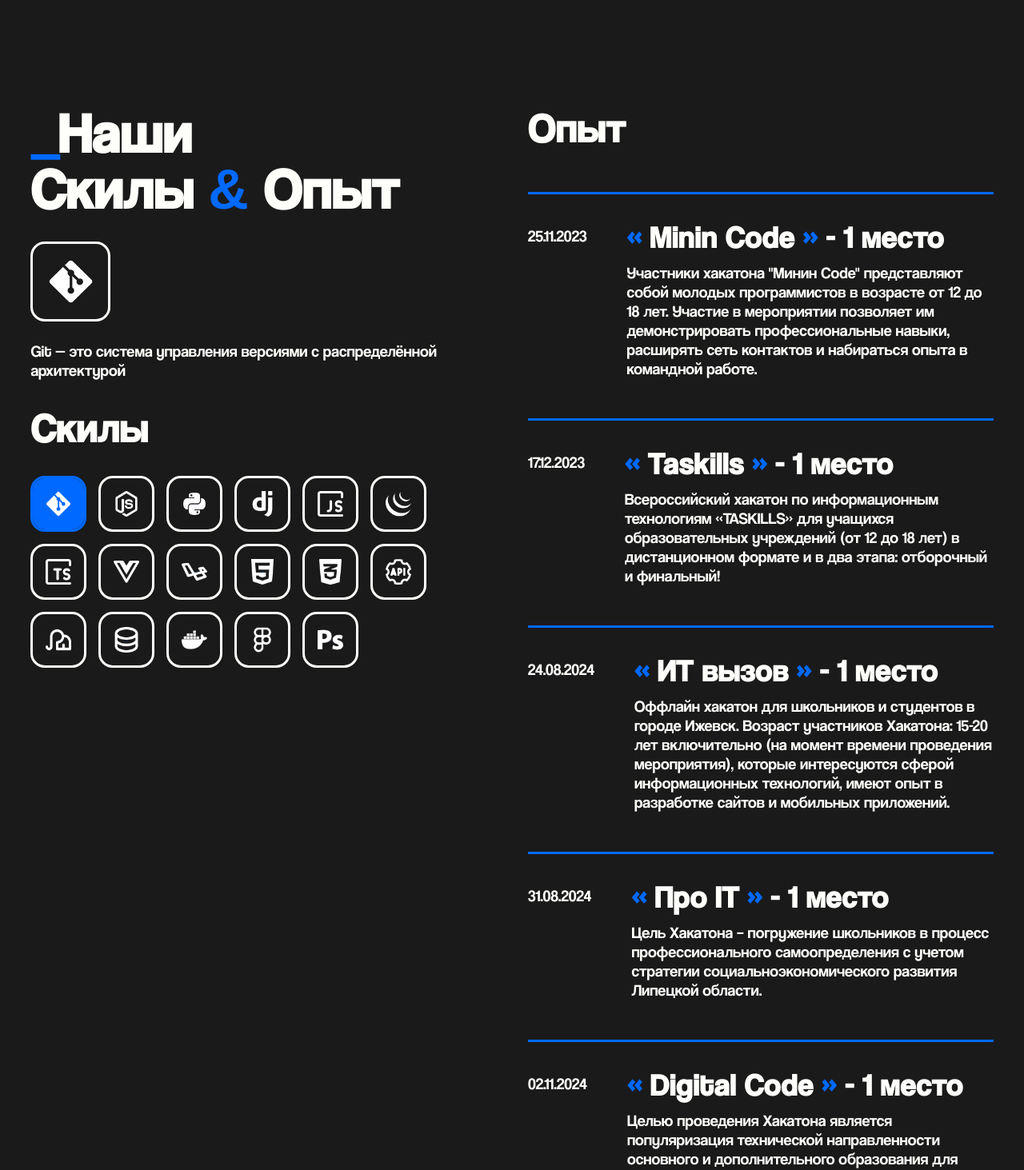
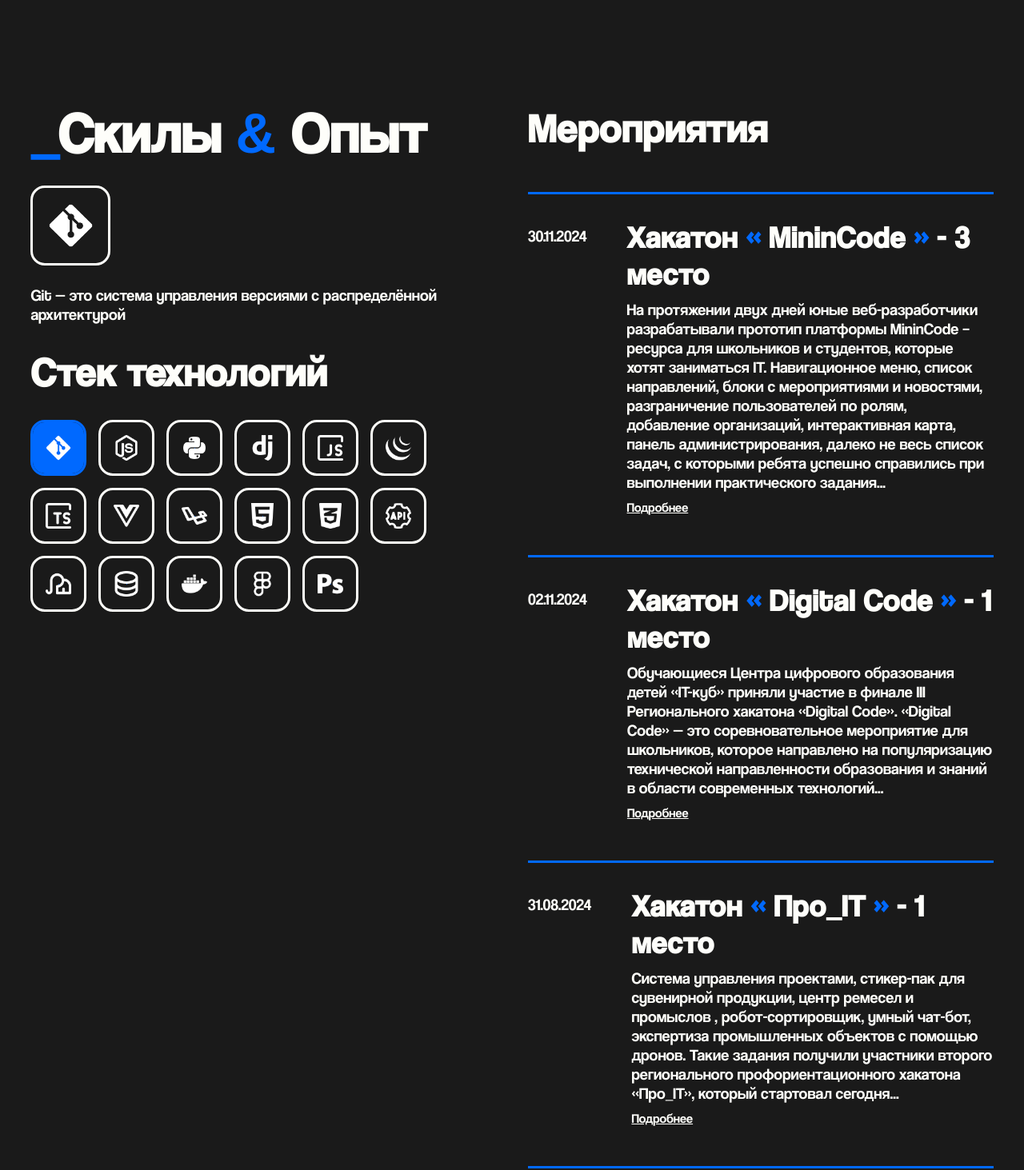
Before and after one commit to Centick/CodeMakers, a Vue app: page / in a window 1280 px wide. Shown: the part 1902-3365 px from the top of the page at 80% size. Built offline with nearby package versions, Linux system fonts and the light colour scheme.

Commit message:
update text skills and exp section
ResumeComponent

```diff
--- a/src/components/ResumeComponent.vue
+++ b/src/components/ResumeComponent.vue
@@ -4,14 +4,14 @@
         <div class="container skills__container">
             <div class="skills_block--sticky_parent">
                 <div class="skills_block skills_block--sticky">
-                    <h2><span class="blue">_</span>Наши Скилы&nbsp;<span class="and blue">&</span>&nbsp;Опыт</h2>
+                    <h2><span class="blue">_</span>Скилы&nbsp;<span class="and blue">&</span>&nbsp;Опыт</h2>
                     <div class="skills__inner">
                         <div class="skills-inner__img_wrap">
                             <img class="skills-inner__img" :src="`/img/skills/${skill_active.icon}`" :alt="skill_active.title">
                         </div>
                         <p class="skills-inner__text">{{ skill_active.description }}</p>
                     </div>
-                    <h3>Скилы</h3>
+                    <h3>Стек технологий</h3>
                     <div class="skills_wrap-skils">
                         <div @click="setActiveSkill(skills_datum.id)" class="skills_block-skils" :class="{'skills_block-skils_active': skill_active.id === skills_datum.id}" :key="skills_datum.id" v-for="skills_datum in skills_data">
                             <img :src="`/img/skills/${skills_datum.icon}`" :alt="skills_datum.title">
@@ -22,32 +22,25 @@
 
             <div class="skills_block">
                 <div class="skills_block-experience">
-                    <h3>Опыт</h3>
+                    <h3>Мероприятия</h3>
                 </div>
                 <div class="skills_block-experience">
                     <div class="experience">
-                        <p>25.11.2023</p>
+                        <p>30.11.2024</p>
                         <div class="experience_description">
-                            <h4><span class="blue">«</span> Minin Code <span class="blue">»</span> - 1 место</h4>
-                            <p>Участники хакатона "Минин Code" представляют собой молодых программистов в возрасте от 12 до 18 лет. Участие в мероприятии позволяет им демонстрировать профессиональные навыки, расширять сеть контактов и набираться опыта в командной работе.</p>
+                            <h4>Хакатон <span class="blue">« </span>MininCode <span class="blue">»</span> - 3 место</h4>
+                            <p>На протяжении двух дней юные веб-разработчики разрабатывали прототип платформы MininCode – ресурса для школьников и студентов, которые хотят заниматься IT. Навигационное меню, список направлений, блоки с мероприятиями и новостями, разграничение пользователей по ролям, добавление организаций, интерактивная карта, панель администрирования, далеко не весь список задач, с которыми ребята успешно справились при выполнении практического задания...</p>
+                            <a href="https://vk.com/jun48?w=wall-154387872_1014" target="_blank">Подробнее</a>
                         </div>
                     </div>
                 </div>
                 <div class="skills_block-experience">
                     <div class="experience">
-                        <p>17.12.2023</p>
+                        <p>02.11.2024</p>
                         <div class="experience_description">
-                            <h4><span class="blue">«</span> Taskills <span class="blue">»</span> - 1 место</h4>
-                            <p>Всероссийский хакатон по информационным технологиям «TASKILLS» для учащихся образовательных учреждений (от 12 до 18 лет) в дистанционном формате и в два этапа: отборочный и финальный!</p>
-                        </div>
-                    </div>
-                </div>
-                <div class="skills_block-experience">
-                    <div class="experience">
-                        <p>24.08.2024</p>
-                        <div class="experience_description">
-                            <h4><span class="blue">«</span> ИТ вызов <span class="blue">»</span> - 1 место</h4>
-                            <p>Оффлайн хакатон для школьников и студентов в городе Ижевск. Возраст участников Хакатона: 15-20 лет включительно (на момент времени проведения мероприятия), которые интересуются сферой информационных технологий, имеют опыт в разработке сайтов и мобильных приложений.</p>
+                            <h4>Хакатон <span class="blue">« </span>Digital Code <span class="blue">»</span> - 1 место</h4>
+                            <p>Обучающиеся Центра цифрового образования детей «IT-куб» приняли участие в финале III Регионального хакатона «Digital Code». «Digital Code» — это соревновательное мероприятие для школьников, которое направлено на популяризацию технической направленности образования и знаний в области современных технологий...</p>
+                            <a href="https://vk.com/wall-184246628_3383" target="_blank">Подробнее</a>
                         </div>
                     </div>
                 </div>
@@ -55,17 +48,59 @@
                     <div class="experience">
                         <p>31.08.2024</p>
                         <div class="experience_description">
-                            <h4><span class="blue">«</span> Про IT <span class="blue">»</span> - 1 место</h4>
-                            <p>Цель Хакатона – погружение школьников в процесс профессионального самоопределения с учетом стратегии социальноэкономического развития Липецкой области. </p>
+                            <h4>Хакатон <span class="blue">« </span>Про_IT <span class="blue">»</span> - 1 место</h4>
+                            <p>Система управления проектами, стикер-пак для сувенирной продукции, центр ремесел и промыслов , робот-сортировщик, умный чат-бот, экспертиза промышленных объектов с помощью дронов. Такие задания получили участники второго регионального профориентационного хакатона «Про_IT», который стартовал сегодня...</p>
+                            <a href="https://vk.com/wall-184246628_3149" target="_blank">Подробнее</a>
                         </div>
                     </div>
                 </div>
                 <div class="skills_block-experience">
                     <div class="experience">
-                        <p>02.11.2024</p>
+                        <p>25.08.2024</p>
                         <div class="experience_description">
-                            <h4><span class="blue">«</span> Digital Code <span class="blue">»</span> - 1 место</h4>
-                            <p>Целью проведения Хакатона является популяризация технической направленности основного и дополнительного образования для школьников, науки и знаний в области современных технологий в Липецкой области.</p>
+                            <h4>Хакатон <span class="blue">« </span>ИТ-вызов <span class="blue">»</span> - 1 место</h4>
+                            <p>В Ижевском центре цифрового образования детей IT-куб завершился Всероссийский хакатон по кибербезопасности «ИТ-вызов». В очный этап хакатона трека «Веб-разработка» вышли 8 команд, 7 из них студенты СПО и ВУЗов. Липецкая команда юных программистов «Code Makers» (Илья Федосенко, Владислав Утяцкий, Жёлтиков Виталий) стала единственной, состоящей из школьников, но это не помешало ребятам занять победить...</p>
+                            <a href="https://vk.com/wall-184246628_3138" target="_blank">Подробнее</a>
+                        </div>
+                    </div>
+                </div>
+                <div class="skills_block-experience">
+                    <div class="experience">
+                        <p>28.06.2024</p>
+                        <div class="experience_description">
+                            <h4>Чемпионат <span class="blue">« </span>Профессионалы <span class="blue">»</span> - 2 место</h4>
+                            <p>Всероссийский этап чемпионата состоялся в Калужской области. В дни состязаний Илья продемонстрировал профессиональные навыки в дизайне, вёрстке Интернет-страниц, клиентском и серверном программировании. Темы заданий были связаны с Годом семьи в России, космонавтикой и принимающим чемпионат регионом...</p>
+                            <a href="https://vk.com/wall-101357217_11510" target="_blank">Подробнее</a>
+                        </div>
+                    </div>
+                </div>
+                <div class="skills_block-experience">
+                    <div class="experience">
+                        <p>02.05.2024</p>
+                        <div class="experience_description">
+                            <h4>Смена <span class="blue">«</span> Искусство кода <span class="blue">»</span> - 3 место</h4>
+                            <p>Во Всероссийском детском центре «Океан» завершилась 5 смена по дополнительной общеразвивающей программе «Искусство кода». Участники погрузились в увлекательный мир программирования, создавая инновационные проекты под руководством опытных наставников...</p>
+                            <a href="https://vk.com/wall-184246628_2736" target="_blank">Подробнее</a>
+                        </div>
+                    </div>
+                </div>
+                <div class="skills_block-experience">
+                    <div class="experience">
+                        <p>18.12.2023</p>
+                        <div class="experience_description">
+                            <h4>Хакатон <span class="blue">«</span> Taskills <span class="blue">»</span> - 1 место</h4>
+                            <p>5 языков программирования и 16 вспомогательных веб-технологий потребовались учащимся Центра цифрового образования детей «IT-куб» Центра дополнительного образования Липецкой области, чтобы победить во Всероссийском хакатоне по информационным технологиям «TASKILLS»...</p>
+                            <a href="https://vk.com/wall-61647890_56926" target="_blank">Подробнее</a>
+                        </div>
+                    </div>
+                </div>
+                <div class="skills_block-experience">
+                    <div class="experience">
+                        <p>24.11.2023</p>
+                        <div class="experience_description">
+                            <h4>Хакатон <span class="blue">«</span> Minin Code <span class="blue">»</span> - 1 место</h4>
+                            <p>Участники хакатона на протяжении двух дней работали по различным кейсам, а сегодня презентовали свои наработки! Ребятам нобходимо было создать веб-сайт личного блога, ориентированного на путешествия. Функционал блога должен позволять пользователю публиковать, редактировать, удалять статьи о своих путешествиях, добавлять фотографии и делиться своими впечатлениями с аудиторией...</p>
+                            <a href="https://vk.com/wall-184246628_2411" target="_blank">Подробнее</a>
                         </div>
                     </div>
                 </div>
```
